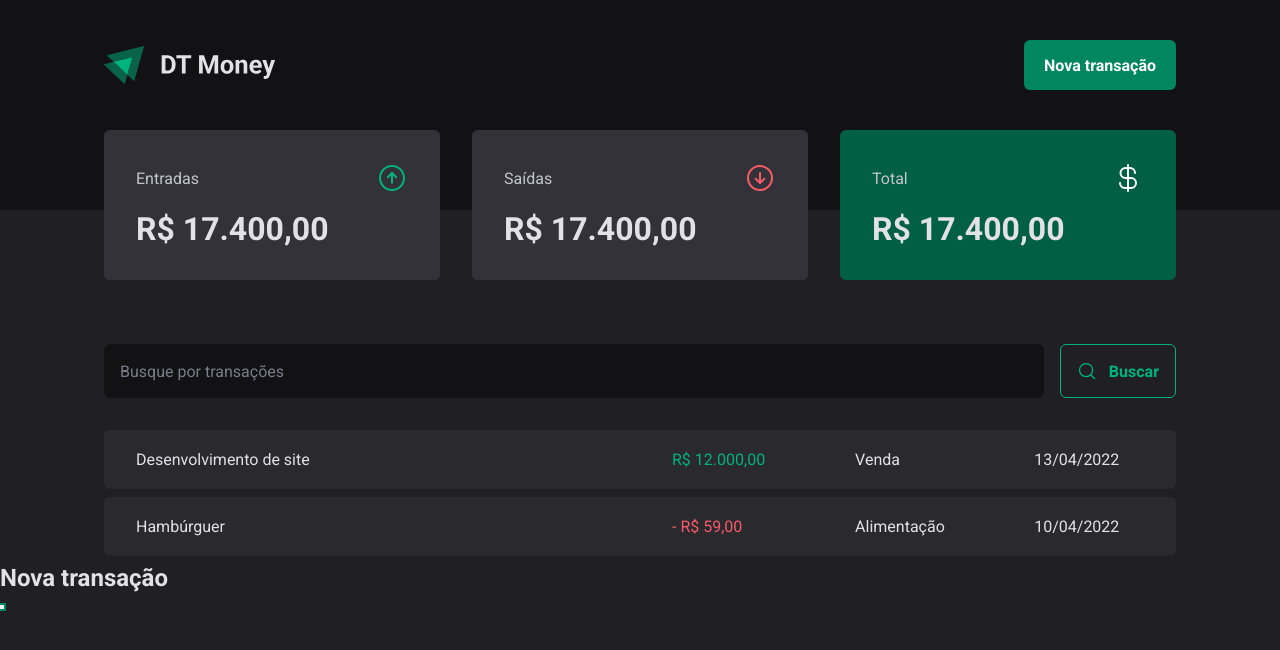
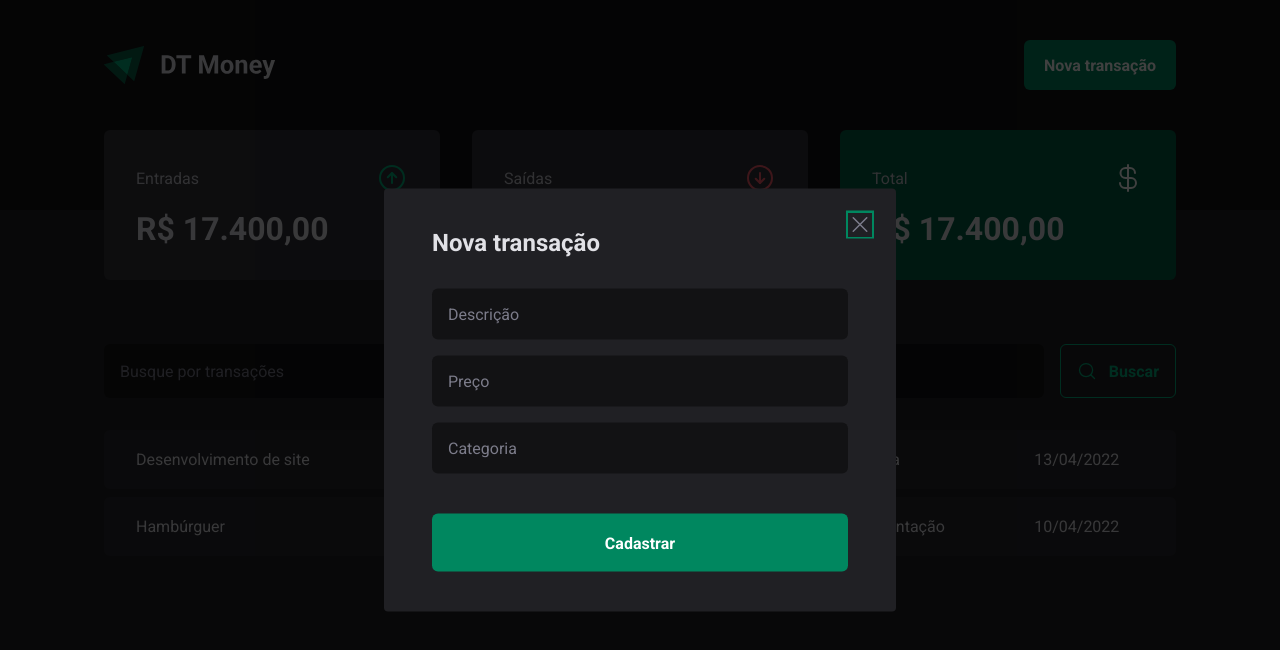
Before and after one commit to guipmdev/dt-money, a React (Vite) app: page / in a window 1280 px wide. Both pictures are taken after a click on the button "Nova transação". Shown: the top 650 px of the page. Built offline with nearby package versions, Linux system fonts and the light colour scheme.

Commit message:
Estrutura visual - Modal de nova transação

```diff
--- a/src/components/Header/index.tsx
+++ b/src/components/Header/index.tsx
@@ -1,6 +1,8 @@
 import { HeaderContainer, HeaderContent, NewTransactionButton } from './styles'
 
 import * as Dialog from '@radix-ui/react-dialog'
+
+import { NewTransactionModal } from '../NewTransactionModal'
 
 import logoImg from '../../assets/logo.svg'
 
@@ -15,15 +17,7 @@
             <NewTransactionButton>Nova transação</NewTransactionButton>
           </Dialog.Trigger>
 
-          <Dialog.Portal>
-            <Dialog.Overlay />
-
-            <Dialog.Content>
-              <Dialog.Title>Nova transação</Dialog.Title>
-
-              <Dialog.Close />
-            </Dialog.Content>
-          </Dialog.Portal>
+          <NewTransactionModal />
         </Dialog.Root>
       </HeaderContent>
     </HeaderContainer>
--- /dev/null
+++ b/src/components/NewTransactionModal/index.tsx
@@ -0,0 +1,29 @@
+import { Overlay, Content, CloseButton } from './styles'
+
+import * as Dialog from '@radix-ui/react-dialog'
+
+import { X } from 'phosphor-react'
+
+export function NewTransactionModal() {
+  return (
+    <Dialog.Portal>
+      <Overlay />
+
+      <Content>
+        <Dialog.Title>Nova transação</Dialog.Title>
+
+        <CloseButton>
+          <X size={24} />
+        </CloseButton>
+
+        <form action="">
+          <input type="text" placeholder="Descrição" required />
+          <input type="number" placeholder="Preço" required />
+          <input type="text" placeholder="Categoria" required />
+
+          <button type="submit">Cadastrar</button>
+        </form>
+      </Content>
+    </Dialog.Portal>
+  )
+}
--- /dev/null
+++ b/src/components/NewTransactionModal/styles.ts
@@ -0,0 +1,83 @@
+import styled from 'styled-components'
+
+import * as Dialog from '@radix-ui/react-dialog'
+
+export const Overlay = styled(Dialog.Overlay)`
+  position: fixed;
+  inset: 0;
+
+  background: rgba(0, 0, 0, 0.75);
+  width: 100vw;
+  height: 100vh;
+`
+
+export const Content = styled(Dialog.Content)`
+  position: fixed;
+  top: 50%;
+  left: 50%;
+  transform: translate(-50%, -50%);
+
+  background: ${(props) => props.theme['gray-800']};
+  min-width: 32rem;
+
+  padding: 2.5rem 3rem;
+  border-radius: 4px;
+
+  form {
+    display: flex;
+    flex-direction: column;
+    gap: 1rem;
+
+    margin-top: 2rem;
+
+    input {
+      background: ${(props) => props.theme['gray-900']};
+
+      padding: 1rem;
+      border: 0;
+      border-radius: 6px;
+
+      color: ${(props) => props.theme['gray-300']};
+
+      &::placeholder {
+        color: ${(props) => props.theme['gray-500']};
+      }
+    }
+
+    button[type='submit'] {
+      background: ${(props) => props.theme['green-500']};
+      height: 58px;
+
+      padding: 0 1.25rem;
+      border: 0;
+      border-radius: 6px;
+      margin-top: 1.5rem;
+
+      color: ${(props) => props.theme.white};
+      font-weight: bold;
+
+      cursor: pointer;
+
+      &:hover {
+        background: ${(props) => props.theme['green-700']};
+
+        transition: background-color 0.2s;
+      }
+    }
+  }
+`
+
+export const CloseButton = styled(Dialog.Close)`
+  position: absolute;
+  top: 1.5rem;
+  right: 1.5rem;
+
+  background: transparent;
+
+  border: 0;
+
+  color: ${(props) => props.theme['gray-500']};
+  line-height: 0;
+
+  cursor: pointer;
+`
```
